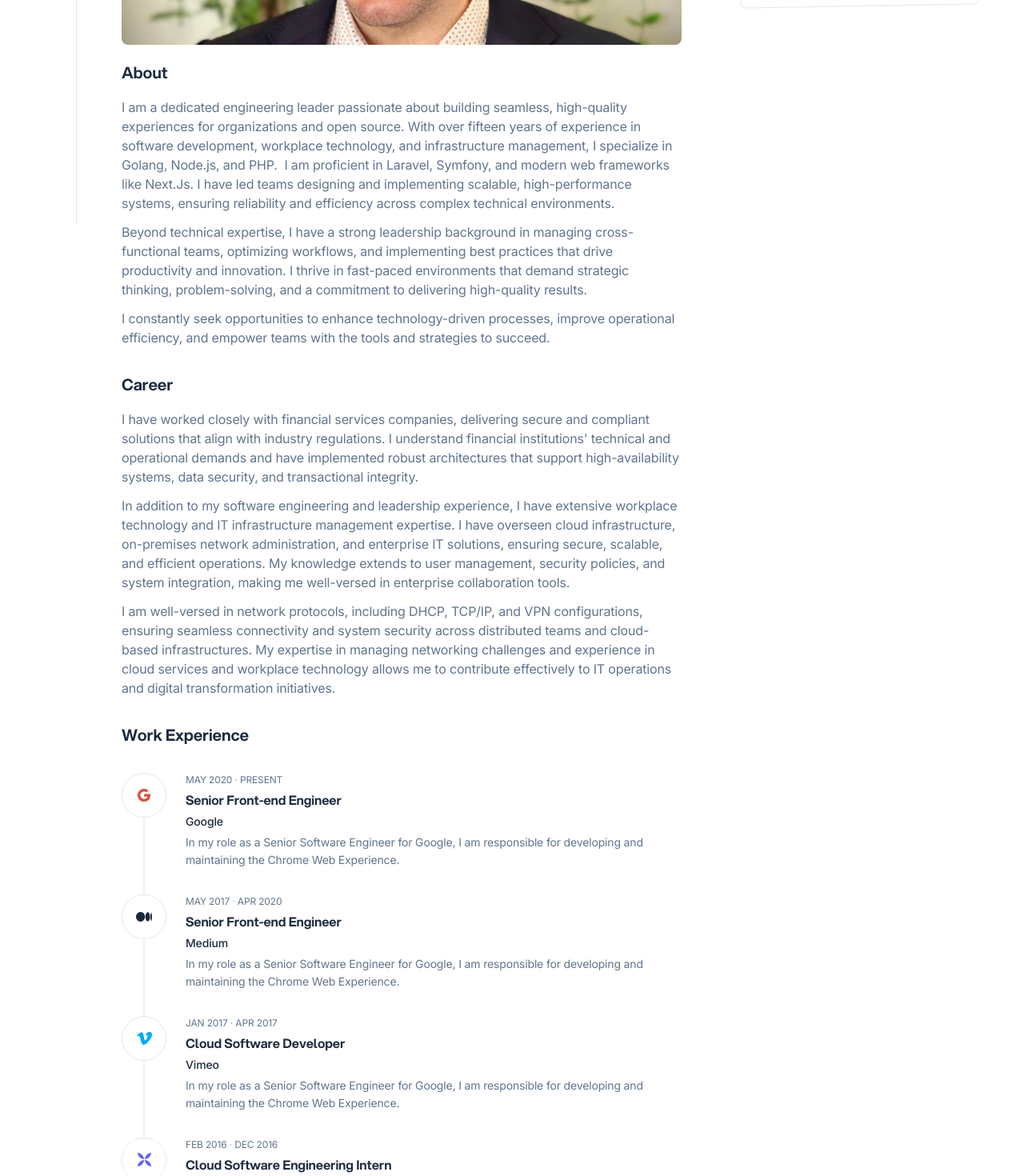
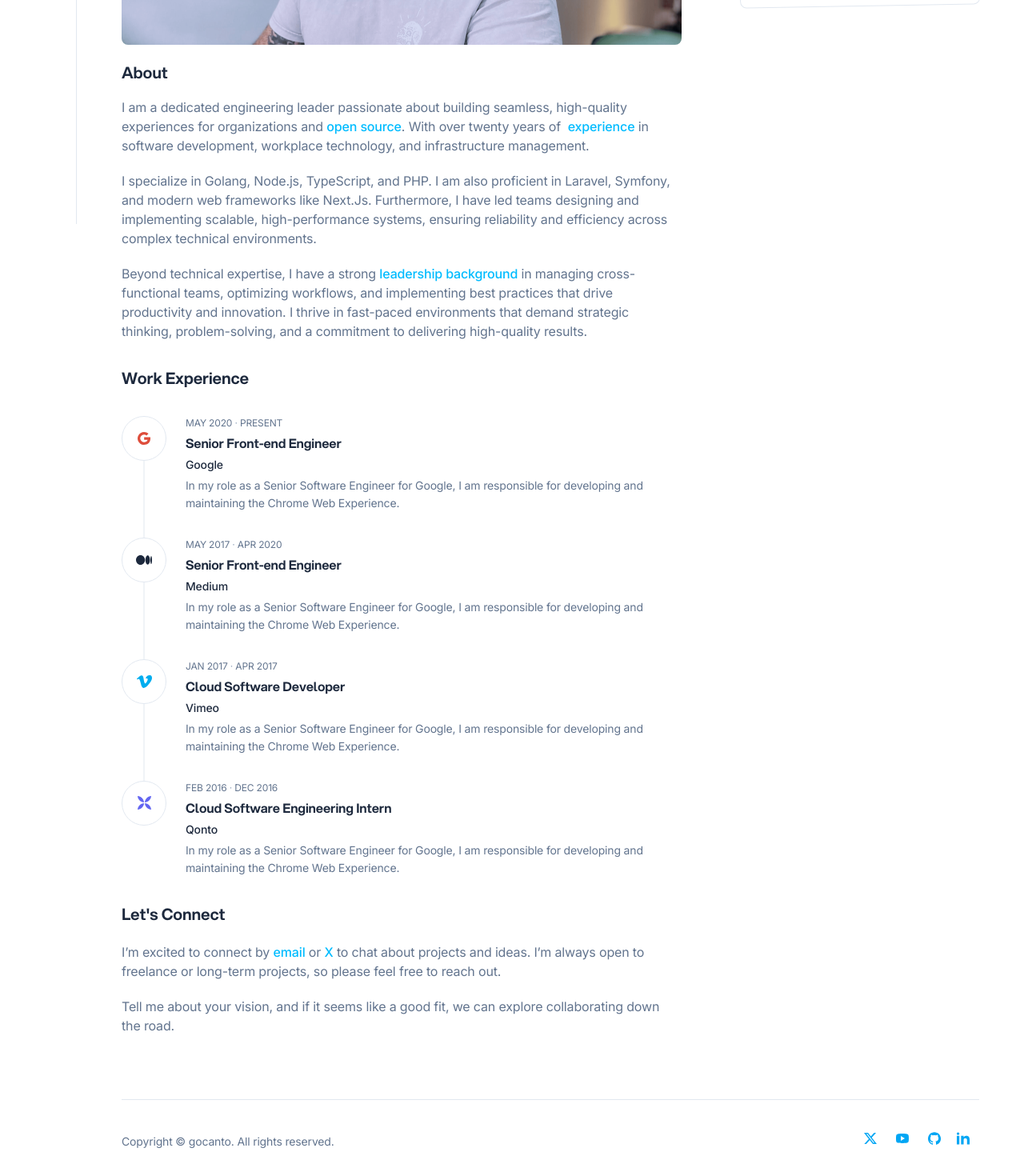
Before and after one commit to praesenx/api, a Vue app in the folder web/: page /about in a window 1280 px wide. Shown: the part 520-1990 px from the top of the page at 80% size. Built offline with nearby package versions, Linux system fonts and the light colour scheme; a web font is replaced by a local one.

Commit message:
work on about page

```diff
--- a/web/src/css/support/blog.css
+++ b/web/src/css/support/blog.css
@@ -1,3 +1,5 @@
-.profile-avatar {
-    @apply border-2 border-sky-500 rounded-full w-16;
+.blog-link {
+    @apply text-sky-400 font-medium;
+    @apply hover:text-sky-500 hover:cursor-pointer hover:underline;
+    @apply dark:text-slate-500 dark:hover:text-slate-400;
 }
--- a/web/src/pages/AboutPage.vue
+++ b/web/src/pages/AboutPage.vue
@@ -1,7 +1,7 @@
 <template>
 	<div class="max-w-7xl mx-auto">
 		<div class="min-h-screen flex">
-			<SideNavigation />
+			<SideNavPartial />
 
 			<!-- Main content -->
 			<main class="grow overflow-hidden px-6">
@@ -20,54 +20,47 @@
 										<span
 											class="inline-flex relative text-sky-500 before:absolute before:inset-0 before:bg-sky-200 dark:before:bg-sky-500 before:opacity-30 before:-z-10 before:-rotate-2 before:translate-y-1/4"
 										>
-											<a href="https://x.com/gocanto" title="follow me on twitter" target="_blank">@gocanto</a>
+											<a href="https://x.com/gocanto" title="follow me on x" target="_blank">@gocanto</a>
 										</span>
 									</h2>
 
-									<img class="rounded-lg w-full mb-5" src="../images/profile/about.jpg" alt="About" />
+									<img class="rounded-lg w-full mb-5" src="../images/profile/about.png" alt="About" />
 
 									<!-- Page content -->
 									<div class="text-slate-500 dark:text-slate-400 space-y-8">
 										<div class="space-y-4">
 											<h3 class="h3 font-aspekta text-slate-800 dark:text-slate-100">About</h3>
-											<p class="block mb-3">
-												I am a dedicated engineering leader passionate about building seamless, high-quality experiences for organizations and open source. With over fifteen years of experience in software
-												development, workplace technology, and infrastructure management, I specialize in Golang, Node.js, and PHP.&nbsp; I am proficient in Laravel, Symfony, and modern web frameworks like
-												Next.Js. I have led teams designing and implementing scalable, high-performance systems, ensuring reliability and efficiency across complex technical environments.
+											<p class="block mb-5">
+                                                <span class="block">
+                                                    I am a dedicated engineering leader passionate about building seamless, high-quality experiences for organizations and <a class="blog-link" target="_blank" href="https://github.com/gocanto">open source</a>.
+                                                    With over twenty years of&nbsp;
+                                                    <router-link v-slot="{ href, navigate }" to="/resume">
+                                                        <a class="blog-link" :href="href" @click="navigate">experience</a>
+                                                    </router-link>
+                                                    in software development, workplace technology, and infrastructure management.
+                                                </span>
+                                                <span class="block mt-5">
+                                                    I specialize in Golang, Node.js, TypeScript, and PHP. I am also proficient in Laravel, Symfony, and modern web frameworks like Next.Js.
+                                                    Furthermore, I have led teams designing and implementing scalable, high-performance systems, ensuring reliability and efficiency across complex technical environments.
+                                                </span>
 											</p>
 											<p class="block mb-3">
-												Beyond technical expertise, I have a strong leadership background in managing cross-functional teams, optimizing workflows, and implementing best practices that drive productivity and
+                                                Beyond technical expertise, I have a strong <a class="blog-link" href="https://www.linkedin.com/in/gocanto/" target="_blank">leadership background</a> in managing cross-functional teams, optimizing workflows, and implementing best practices that drive productivity and
 												innovation. I thrive in fast-paced environments that demand strategic thinking, problem-solving, and a commitment to delivering high-quality results.
 											</p>
-											<p class="block">I constantly seek opportunities to enhance technology-driven processes, improve operational efficiency, and empower teams with the tools and strategies to succeed.</p>
-										</div>
-										<div class="space-y-4">
-											<h3 class="h3 font-aspekta text-slate-800 dark:text-slate-100">Career</h3>
-											<span class="block mb-3">
-												I have worked closely with financial services companies, delivering secure and compliant solutions that align with industry regulations. I understand financial institutions' technical and
-												operational demands and have implemented robust architectures that support high-availability systems, data security, and transactional integrity.
-											</span>
-											<span class="block mb-3">
-												In addition to my software engineering and leadership experience, I have extensive workplace technology and IT infrastructure management expertise. I have overseen cloud infrastructure,
-												on-premises network administration, and enterprise IT solutions, ensuring secure, scalable, and efficient operations. My knowledge extends to user management, security policies, and system
-												integration, making me well-versed in enterprise collaboration tools.
-											</span>
-											<span class="block">
-												I am well-versed in network protocols, including DHCP, TCP/IP, and VPN configurations, ensuring seamless connectivity and system security across distributed teams and cloud-based
-												infrastructures. My expertise in managing networking challenges and experience in cloud services and workplace technology allows me to contribute effectively to IT operations and digital
-												transformation initiatives.
-											</span>
 										</div>
 
-										<Experience />
+										<ExperienceSection />
 
-										<div class="space-y-8">
+										<div class="space-y-5">
 											<h2 class="h3 font-aspekta text-slate-800 dark:text-slate-100">Let's Connect</h2>
-											<p>
-												I'm excited to connect with others via <a class="font-medium text-sky-500 hover:underline" href="#0">email</a> and
-												<a class="font-medium text-sky-500 hover:underline" href="#0">Twitter</a> to chat about projects and ideas. Currently, I'm not taking on freelance projects, but I am open to hearing about
-												potential opportunities, discussing them with you and then potentially collaborating if it's a good fit.
-											</p>
+                                            <p>
+                                                I’m excited to connect by <a class="blog-link" title="follow me on x" href="mailto:otnacog@gmail.com">email</a> or <a class="blog-link" target="_blank" href="https://x.com/gocanto">X</a> to chat about projects and ideas.
+                                                I’m always open to freelance or long-term projects, so please feel free to reach out.
+                                            </p>
+                                            <p>
+                                                Tell me about your vision, and if it seems like a good fit, we can explore collaborating down the road.
+                                            </p>
 										</div>
 									</div>
 								</section>
@@ -78,7 +71,7 @@
 						<!-- Right sidebar -->
 						<aside class="md:w-[240px] lg:w-[300px] shrink-0">
 							<div class="space-y-6">
-								<WidgetNewsletter />
+								<WidgetNewsletterPartial />
 
 								<WidgetSponsorPartial />
 							</div>
@@ -100,15 +93,24 @@
 import WidgetSponsorPartial from '@partials/WidgetSponsorPartial.vue';
 import FooterPartial from '@partials/FooterPartial.vue';
 
+import { useRouter } from 'vue-router';
+
 export default {
 	name: 'AboutPage',
 	components: {
-		SideNavigation: SideNavPartial,
+		SideNavPartial,
 		HeaderPartial,
-		Experience: ExperienceSection,
-		WidgetNewsletter: WidgetNewsletterPartial,
+		ExperienceSection,
+		WidgetNewsletterPartial,
 		WidgetSponsorPartial,
 		FooterPartial,
 	},
+    setup() {
+        const currentRoute = useRouter().currentRoute.value;
+
+        return {
+            currentRoute,
+        };
+    }
 };
 </script>
```
Also changed, not shown: web/src/images/profile/about.jpg (deleted), web/src/images/profile/about.png (added).
